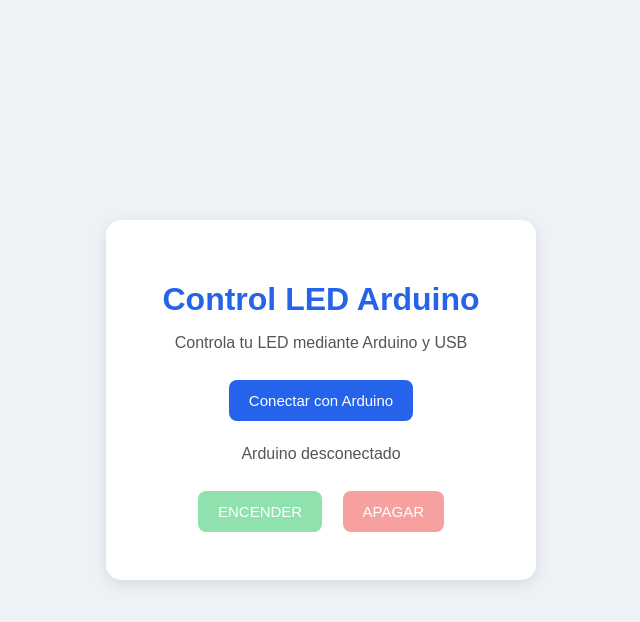
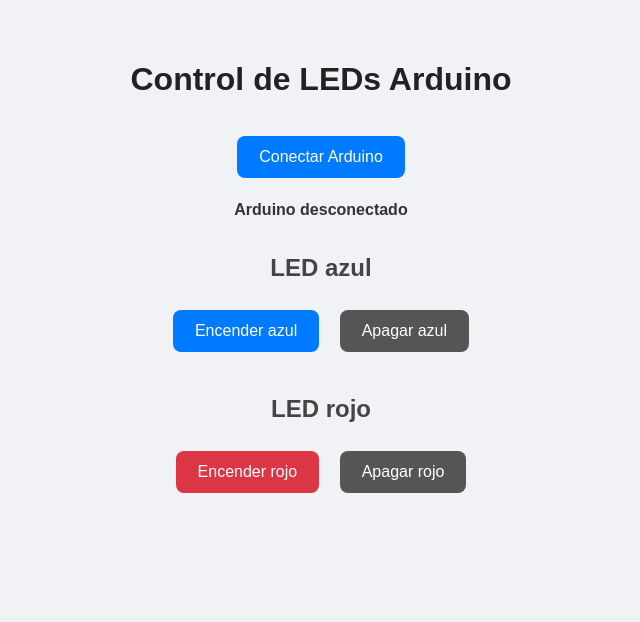
Before and after one commit to 16Marco10/control_led, a plain HTML site: page index.html in a window 1280 px wide. Shown: the whole page, without its empty margins (319-959 px from the left). Drawn offline with Linux system fonts and the light colour scheme.

Commit message:
Add files via upload

```diff
--- a/estilos.css
+++ b/estilos.css
@@ -1,83 +1,68 @@
-
-/* Estilos generales de toda la página */
+/* Diseño general de la página */
 body {
-    font-family: Arial, sans-serif; /* Tipo de letra */
-    background-color: #eef2f7; /* Color de fondo */
-    margin: 0; /* Eliminamos el margen exterior */
-    display: flex; /* Utilizamos flexbox */
-    justify-content: center; /* Centramos horizontalmente */
-    align-items: center; /* Centramos verticalmente */
-    min-height: 100vh; /* Ocupamos toda la altura de la pantalla */
+    font-family: Arial, sans-serif;
+    background-color: #f0f2f5;
+    text-align: center;
+    padding: 40px;
+    margin: 0;
 }
 
-/* Contenedor principal de la aplicación */
-.contenedor {
-    background-color: white; /* Fondo blanco */
-    padding: 40px; /* Espacio interior */
-    border-radius: 15px; /* Bordes redondeados */
-    text-align: center; /* Centramos el texto */
-    box-shadow: 0 4px 15px rgba(0, 0, 0, 0.1); /* Sombra */
-    width: 350px; /* Ancho del contenedor */
+/* Título principal */
+h1 {
+    color: #222;
+    margin-bottom: 30px;
 }
 
-/* Estilo del título principal */
-h1 {
-    color: #2563eb; /* Color azul */
-    margin-bottom: 10px; /* Separación inferior */
+/* Subtítulos */
+h2 {
+    color: #444;
+    margin-top: 35px;
 }
 
-/* Estilo de los párrafos */
-p {
-    color: #555; /* Color gris del texto */
-    margin-bottom: 20px; /* Separación inferior */
-}
-
-/* Estilo general de los botones */
+/* Botones */
 button {
-    border: none; /* Eliminamos el borde */
-    padding: 12px 20px; /* Espacio interior */
-    margin: 8px; /* Separación entre botones */
-    border-radius: 8px; /* Bordes redondeados */
-    font-size: 15px; /* Tamaño de letra */
-    cursor: pointer; /* Cambia el cursor al pasar encima */
-    transition: 0.3s; /* Transición suave */
+    padding: 12px 22px;
+    margin: 8px;
+    border: none;
+    border-radius: 8px;
+    font-size: 16px;
+    cursor: pointer;
+    color: white;
+    background-color: #333;
 }
 
 /* Botón de conexión */
 #btnConectar {
-    background-color: #2563eb; /* Fondo azul */
-    color: white; /* Texto blanco */
+    background-color: #007bff;
 }
 
-/* Efecto al pasar el ratón por el botón de conexión */
-#btnConectar:hover {
-    background-color: #1d4ed8; /* Azul más oscuro */
+/* Botones del LED azul */
+#btnAzulOn {
+    background-color: #007bff;
 }
 
-/* Botón para encender el LED */
-#btnEncender {
-    background-color: #22c55e; /* Fondo verde */
-    color: white; /* Texto blanco */
+#btnAzulOff {
+    background-color: #555;
 }
 
-/* Efecto al pasar el ratón por encender */
-#btnEncender:hover {
-    background-color: #16a34a; /* Verde más oscuro */
+/* Botones del LED rojo */
+#btnRojoOn {
+    background-color: #dc3545;
 }
 
-/* Botón para apagar el LED */
-#btnApagar {
-    background-color: #ef4444; /* Fondo rojo */
-    color: white; /* Texto blanco */
+#btnRojoOff {
+    background-color: #555;
 }
 
-/* Efecto al pasar el ratón por apagar */
-#btnApagar:hover {
-    background-color: #dc2626; /* Rojo más oscuro */
+/* Botones desactivados */
+button:disabled {
+    background-color: #aaa;
+    cursor: not-allowed;
 }
 
-/* Aspecto de los botones deshabilitados */
-button:disabled {
-    opacity: 0.5; /* Reducimos la opacidad */
-    cursor: not-allowed; /* Indicamos que no se pueden pulsar */
+/* Estado de conexión */
+#estado {
+    font-weight: bold;
+    margin-top: 15px;
+    color: #333;
 }
--- a/index.html
+++ b/index.html
@@ -1,43 +1,26 @@
-
 <!DOCTYPE html>
 <html lang="es">
 <head>
-    <!-- Configuración básica de la página -->
     <meta charset="UTF-8">
     <meta name="viewport" content="width=device-width, initial-scale=1.0">
-
-    <!-- Título de la pestaña del navegador -->
-    <title>Control LED Arduino</title>
-
-    <!-- Enlazamos la hoja de estilos CSS -->
+    <title>Control de LEDs</title>
     <link rel="stylesheet" href="estilos.css">
 </head>
-
 <body>
 
-    <!-- Contenedor principal de la aplicación -->
-    <div class="contenedor">
+    <h1>Control de LEDs Arduino</h1>
 
-        <h1>Control LED Arduino</h1>
+    <button id="btnConectar">Conectar Arduino</button>
+    <p id="estado">Arduino desconectado</p>
 
-        <p>Controla tu LED mediante Arduino y USB</p>
+    <h2>LED azul</h2>
+    <button id="btnAzulOn" disabled>Encender azul</button>
+    <button id="btnAzulOff" disabled>Apagar azul</button>
 
-        <!-- Botón para conectar con la placa Arduino -->
-        <button id="btnConectar">Conectar con Arduino</button>
+    <h2>LED rojo</h2>
+    <button id="btnRojoOn" disabled>Encender rojo</button>
+    <button id="btnRojoOff" disabled>Apagar rojo</button>
 
-        <!-- Indicador del estado de conexión -->
-        <p id="estado">Arduino desconectado</p>
-
-        <!-- Botón para encender el LED -->
-        <button id="btnEncender" disabled>ENCENDER</button>
-
-        <!-- Botón para apagar el LED -->
-        <button id="btnApagar" disabled>APAGAR</button>
-
-    </div>
-
-    <!-- Cargamos el archivo JavaScript -->
     <script src="script.js"></script>
-
 </body>
 </html>
--- a/script.js
+++ b/script.js
@@ -1,60 +1,42 @@
-
-/* Obtenemos los elementos HTML */
-const btnConectar = document.getElementById("btnConectar");
-const btnEncender = document.getElementById("btnEncender");
-const btnApagar = document.getElementById("btnApagar");
-const estado = document.getElementById("estado");
-
-/* Variables para la comunicación con Arduino */
 let puerto;
 let escritor;
 
-/* Conectar con Arduino */
+const btnConectar = document.getElementById("btnConectar");
+const estado = document.getElementById("estado");
+
+const btnAzulOn = document.getElementById("btnAzulOn");
+const btnAzulOff = document.getElementById("btnAzulOff");
+const btnRojoOn = document.getElementById("btnRojoOn");
+const btnRojoOff = document.getElementById("btnRojoOff");
+
 btnConectar.addEventListener("click", async () => {
     try {
-        // Seleccionamos el puerto USB
         puerto = await navigator.serial.requestPort();
-
-        // Abrimos la conexión a 9600 baudios
         await puerto.open({ baudRate: 9600 });
 
-        // Creamos el sistema para enviar datos
         escritor = puerto.writable.getWriter();
 
-        // Actualizamos la página
         estado.textContent = "Arduino conectado";
-        btnEncender.disabled = false;
-        btnApagar.disabled = false;
         btnConectar.disabled = true;
 
+        btnAzulOn.disabled = false;
+        btnAzulOff.disabled = false;
+        btnRojoOn.disabled = false;
+        btnRojoOff.disabled = false;
+
     } catch (error) {
-        estado.textContent = "Error al conectar con Arduino";
+        estado.textContent = "Error al conectar";
         console.error(error);
     }
 });
 
-/* Función para enviar órdenes a Arduino */
 async function enviarOrden(orden) {
-    if (!escritor) {
-        return;
-    }
-
-    // Convertimos la orden en bytes
     const datos = new TextEncoder().encode(orden + "\n");
-
-    // Enviamos la orden por USB
     await escritor.write(datos);
-
-    // Mostramos la orden enviada
-    estado.textContent = "Orden enviada: " + orden;
 }
 
-/* Botón para encender el LED */
-btnEncender.addEventListener("click", () => {
-    enviarOrden("ON");
-});
+btnAzulOn.addEventListener("click", () => enviarOrden("AZUL_ON"));
+btnAzulOff.addEventListener("click", () => enviarOrden("AZUL_OFF"));
 
-/* Botón para apagar el LED */
-btnApagar.addEventListener("click", () => {
-    enviarOrden("OFF");
-});
+btnRojoOn.addEventListener("click", () => enviarOrden("ROJO_ON"));
+btnRojoOff.addEventListener("click", () => enviarOrden("ROJO_OFF"));
```
